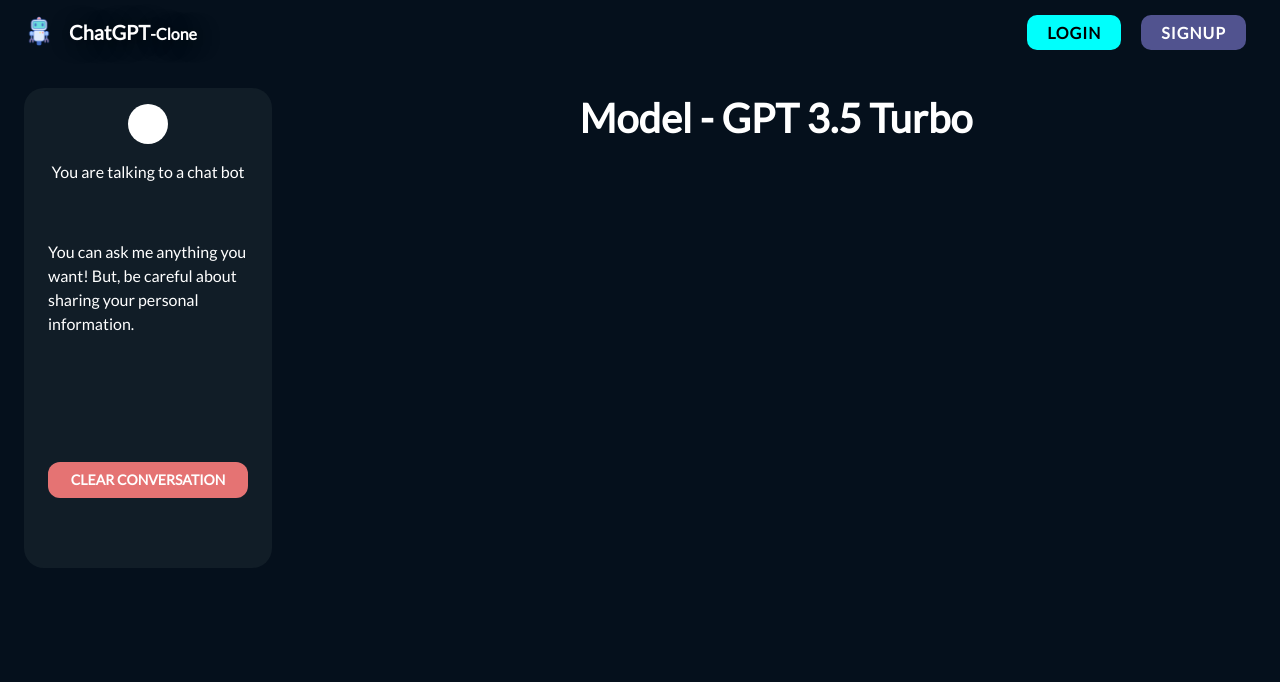
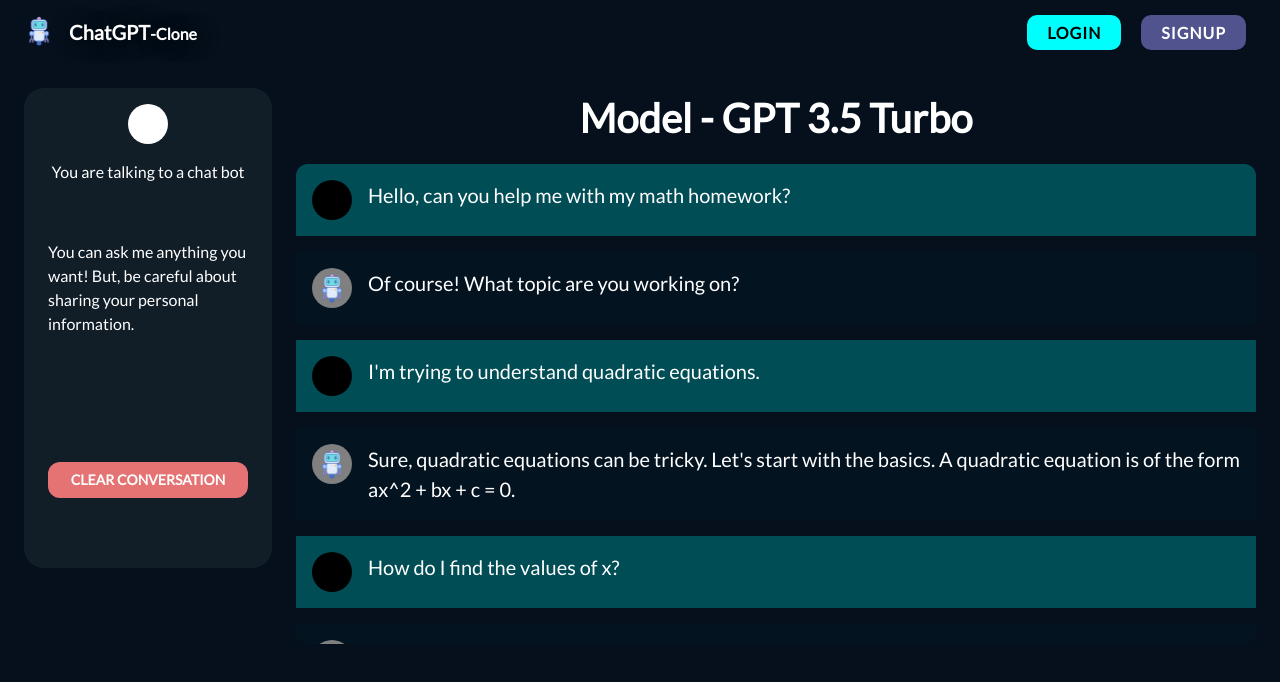
Before and after one commit to jaydenpiao/chatgpt_clone, a React (Vite) app in the folder frontend/: page /chat in a window 1280 px wide. Shown: the top 682 px of the page. Built offline with nearby package versions, Linux system fonts and the light colour scheme; no server answers.

Commit message:
displays conversation between user and ai

```diff
--- /dev/null
+++ b/frontend/src/components/chat/ChatItem.tsx
@@ -0,0 +1,32 @@
+import { Avatar, Box, Typography } from '@mui/material';
+import React from 'react'
+import { useAuth } from '../../context/AuthContext';
+
+const ChatItem = ({content, role}:{content:string, role:"user"|"assistant";}) => {
+    const auth = useAuth();
+  return role === "assistant" ? (
+    <Box sx={{display:'flex', p:2, bgcolor:"#004d5612", my:2, gap:2}}>
+        <Avatar sx={{ml:'0', bgcolor:'gray'}}>
+            <img src='cuterobot.png' alt='cuterobot' width={'30px'} />
+        </Avatar>
+        <Box>
+            <Typography fontSize={'20px'}>
+                {content}
+            </Typography>
+        </Box>
+    </Box>
+  ) : (
+    <Box sx={{display:'flex', p:2, bgcolor:"#004d56", gap:2}}>
+        <Avatar sx={{ml:'0', bgcolor:'black', color:'white',}}>
+            { auth?.user?.name[0] }{auth?.user?.name.split(" ")[1][0]}
+        </Avatar>
+        <Box>
+            <Typography fontSize={'20px'}>
+                {content}
+            </Typography>
+        </Box>
+    </Box>
+  )
+}
+
+export default ChatItem
--- a/frontend/src/pages/Chat.tsx
+++ b/frontend/src/pages/Chat.tsx
@@ -2,6 +2,18 @@
 import React from 'react'
 import { useAuth } from '../context/AuthContext';
 import { red } from '@mui/material/colors';
+import ChatItem from '../components/chat/ChatItem';
+
+const chatMessages = [
+  {role: "user", content: "Hello, can you help me with my math homework?"},
+  {role: "assistant", content: "Of course! What topic are you working on?"},
+  {role: "user", content: "I'm trying to understand quadratic equations."},
+  {role: "assistant", content: "Sure, quadratic equations can be tricky. Let's start with the basics. A quadratic equation is of the form ax^2 + bx + c = 0."},
+  {role: "user", content: "How do I find the values of x?"},
+  {role: "assistant", content: "You can use the quadratic formula: x = (-b ± sqrt(b^2 - 4ac)) / 2a. This formula will give you the two solutions for x."},
+  {role: "user", content: "That makes sense. Thanks for the help!"},
+  {role: "assistant", content: "You're welcome! Feel free to ask if you have more questions."}
+]
 
 
 const Chat = () => {
@@ -31,7 +43,7 @@
 
         </Typography>
         <Box sx={{width:'100%', height:'60vh', borderRadius:3, mx:'auto', display:'flex', flexDirection:'column', overflow:'scroll', overflowX: 'hidden', overflowY:'auto', scrollBehavior:'smooth',}}>
-
+          {chatMessages.map((chat, index) => (<ChatItem content={chat.content} role={chat.role} key={index} />))}
         </Box>
 
       </Box>
@@ -39,4 +51,5 @@
   )
 }
 
+
 export default Chat
```
